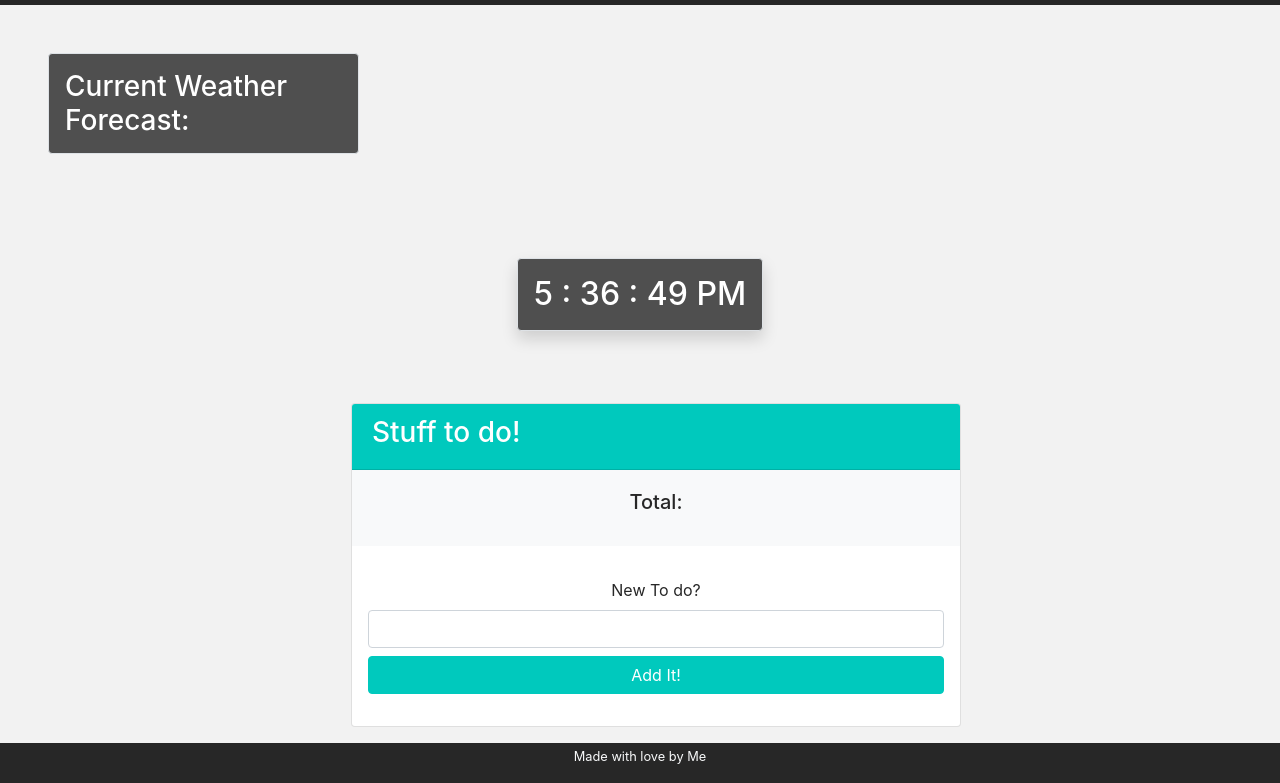
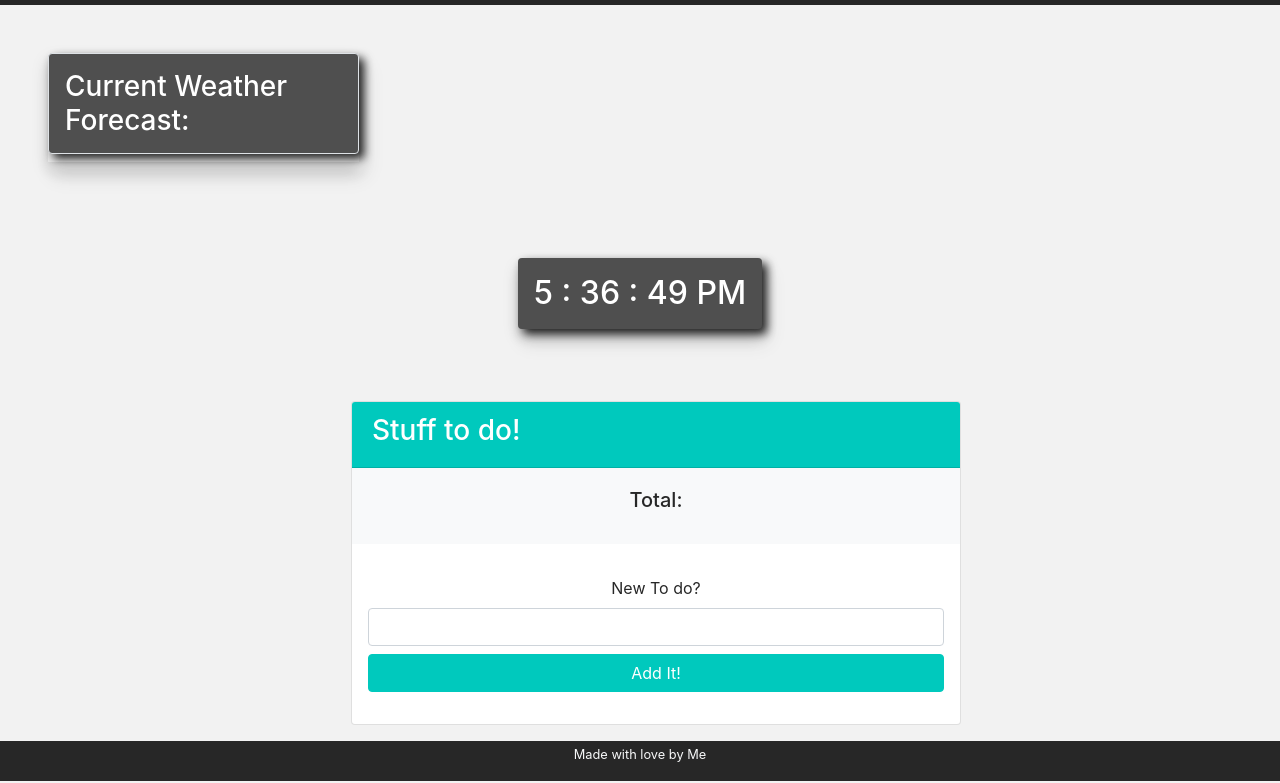
Before and after one commit to AlexMuir138/checkpoint-4, a website with bundled scripts: page index.html in a window 1280 px wide. Shown: the part 66-849 px from the top of the page. Built offline with nearby package versions, Linux system fonts and the light colour scheme; no server answers; a script that the page names is missing.

Commit message:
scss changes

```diff
--- a/assets/scss/_overrides.scss
+++ /dev/null
@@ -1,4 +0,0 @@
-.shadow{
-  -webkit-filter: drop-shadow(5px 5px 5px #222);
-    filter:drop-shadow(5px 5px 5px #222);
-}
--- a/assets/style/style.css
+++ b/assets/style/style.css
@@ -6,3 +6,8 @@
   display: block;
   color: rgb(0, 4, 255);
 }
+
+.shadow{
+  -webkit-filter: drop-shadow(5px 5px 5px #222);
+    filter:drop-shadow(5px 5px 5px #222);
+}
--- a/index.html
+++ b/index.html
@@ -36,7 +36,7 @@
 
             <div class="col-4">
                 <!--Current Weather goes here-->
-                <span id="weather" class="d-flex justify-content-center m-5">
+                <span id="weather" class="d-flex justify-content-center m-5 shadow">
                     <h3 class="text-white bg-gray rounded p-3 border">Current Weather Forecast:</h3>
 
 
@@ -61,7 +61,7 @@
             <div class="col-4"></div>
             <div class="col-4">
                 <span class="d-flex justify-content-center m-5">
-                    <h2 id="clock" class="text-white bg-gray rounded p-3 border shadow">Clock!</h2>
+                    <h2 id="clock" class="text-white bg-gray rounded p-3 border-0 shadow">Clock!</h2>
                 </span>
             </div>
             <div class="col-4"></div>
```
Also changed, not shown: assets/scss/custom.scss (line endings or trailing spaces).
